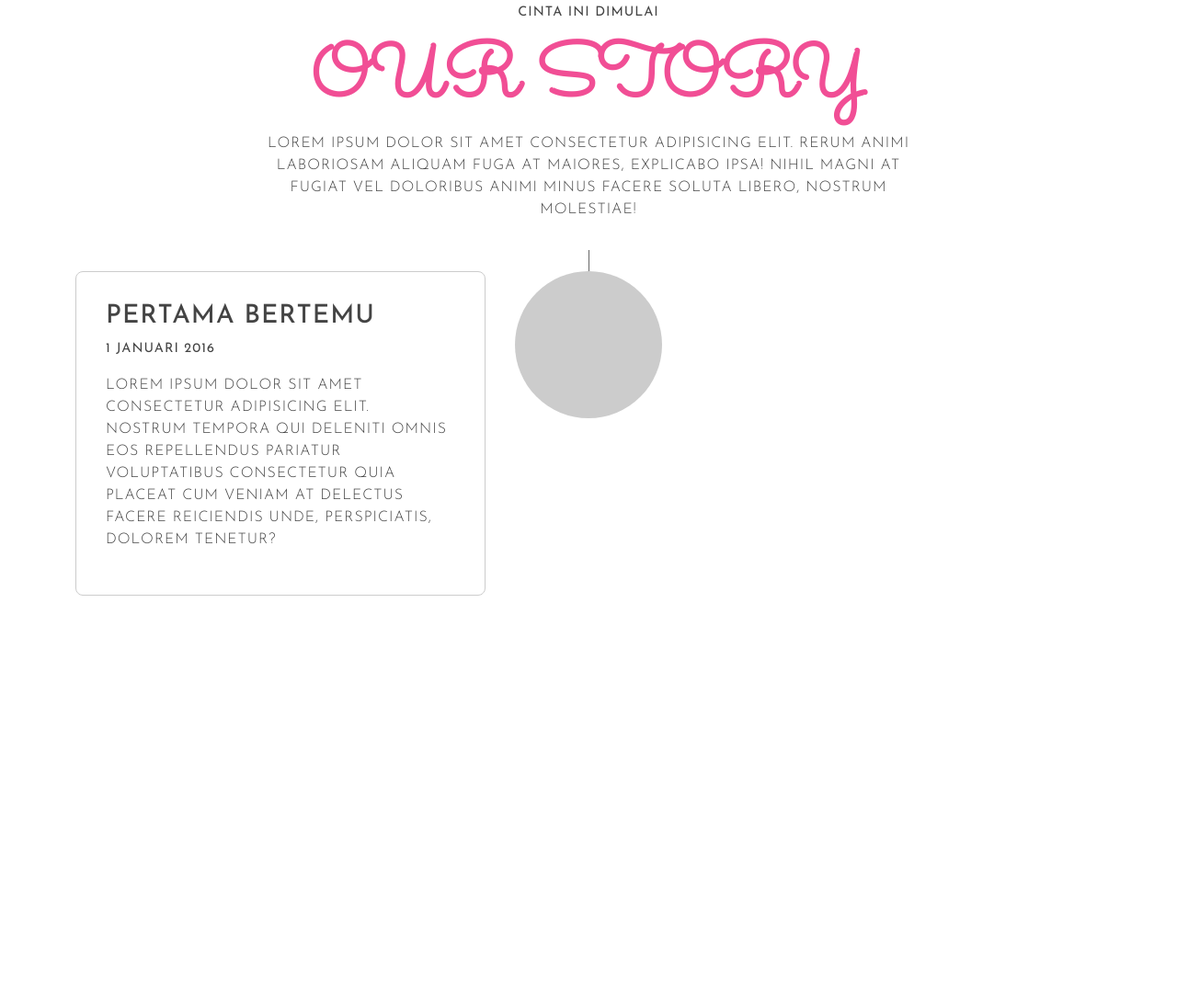
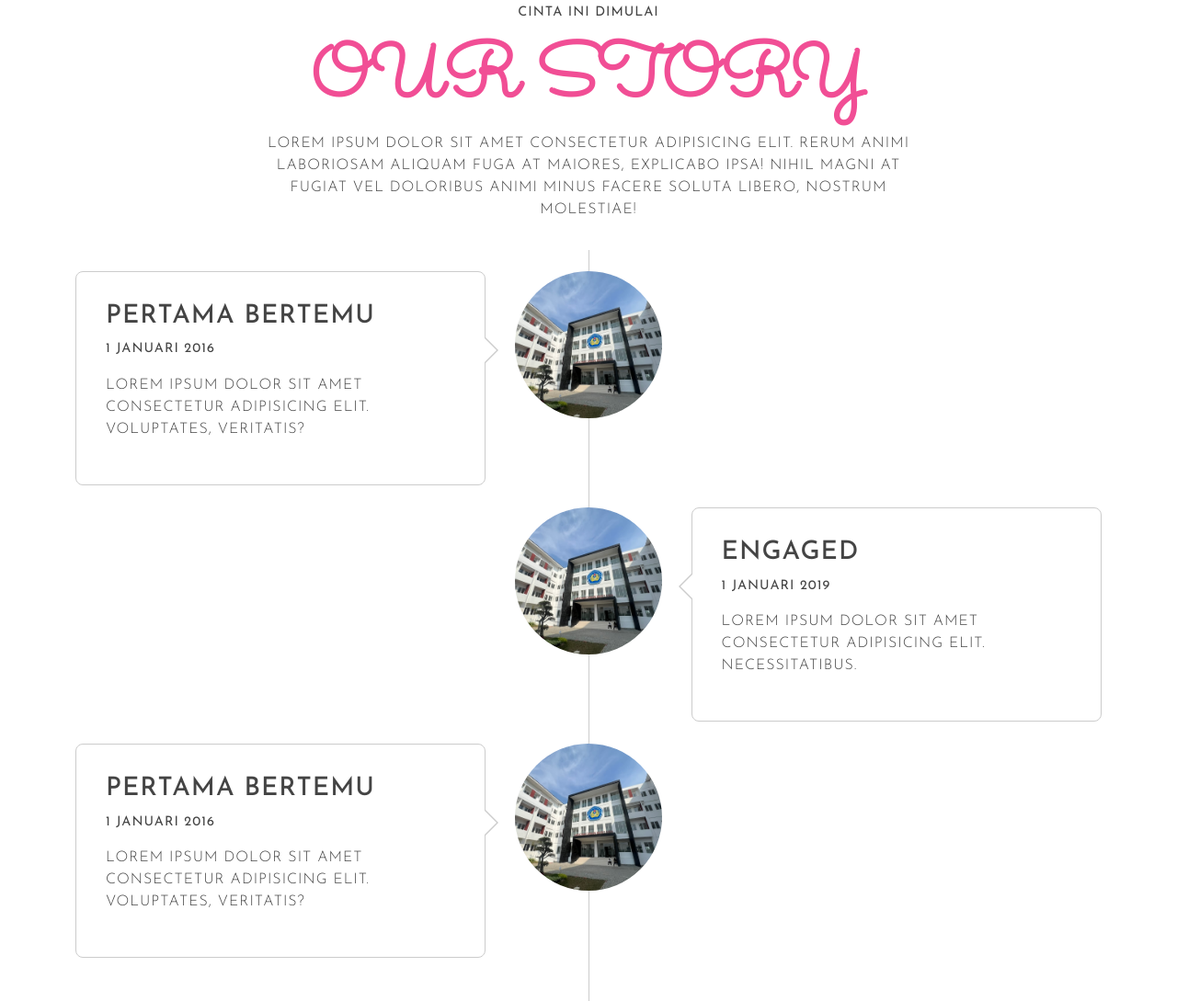
Before and after one commit to denyarsyad/wedding-anniv, a plain HTML site: page index.html in a window 1280 px wide. Shown: the part 2148-3237 px from the top of the page at 92% size. Before the commit the page ends 2940 px from the top, so only its background shows below. Drawn offline with nearby package versions, Linux system fonts and the light colour scheme.

Commit message:
Add story part 2

```diff
--- a/index.html
+++ b/index.html
@@ -131,17 +131,38 @@
           <div class="col">
             <ul class="timeline">
               <li>
-                <div class="timeline-image"></div>
+                <div class="timeline-image" style="background-image: url(img/unsika.jpg)"></div>
                 <div class="timeline-panel">
                   <div class="timeline-heading">
                     <h3>Pertama Bertemu</h3>
                     <span>1 Januari 2016</span>
                   </div>
                   <div class="timeline-body">
-                    <p>
-                      Lorem ipsum dolor sit amet consectetur adipisicing elit. Nostrum tempora qui deleniti omnis eos repellendus pariatur voluptatibus consectetur quia placeat cum veniam at delectus facere reiciendis unde, perspiciatis,
-                      dolorem tenetur?
-                    </p>
+                    <p>Lorem ipsum dolor sit amet consectetur adipisicing elit. Voluptates, veritatis?</p>
+                  </div>
+                </div>
+              </li>
+              <li class="timeline-inverted">
+                <div class="timeline-image" style="background-image: url(img/unsika.jpg)"></div>
+                <div class="timeline-panel">
+                  <div class="timeline-heading">
+                    <h3>Engaged</h3>
+                    <span>1 Januari 2019</span>
+                  </div>
+                  <div class="timeline-body">
+                    <p>Lorem ipsum dolor sit amet consectetur adipisicing elit. Necessitatibus.</p>
+                  </div>
+                </div>
+              </li>
+              <li>
+                <div class="timeline-image" style="background-image: url(img/unsika.jpg)"></div>
+                <div class="timeline-panel">
+                  <div class="timeline-heading">
+                    <h3>Pertama Bertemu</h3>
+                    <span>1 Januari 2016</span>
+                  </div>
+                  <div class="timeline-body">
+                    <p>Lorem ipsum dolor sit amet consectetur adipisicing elit. Voluptates, veritatis?</p>
                   </div>
                 </div>
               </li>
--- a/style.css
+++ b/style.css
@@ -159,7 +159,7 @@ span {
   bottom: 0;
   position: absolute;
   width: 1px;
-  background-color: #666;
+  background-color: #ccc;
   left: 50%;
 }
 
@@ -174,7 +174,7 @@ span {
   display: table;
 }
 
-.timeline::after {
+.timeline li::after {
   clear: both;
 }
 
@@ -198,7 +198,49 @@ span {
   padding: 2rem;
   position: relative;
   border-radius: 8px;
+  background-color: #fff;
 }
+
+.timeline li .timeline-panel::before {
+  content: "";
+  display: inline-block;
+  position: absolute;
+  border-top: 15px solid transparent;
+  border-left: 15px solid #ccc;
+  border-right: 0 solid #ccc;
+  border-bottom: 15px solid transparent;
+  top: 70px;
+  right: -15px;
+}
+
+.timeline li .timeline-panel::after {
+  content: "";
+  display: inline-block;
+  position: absolute;
+  border-top: 14px solid transparent;
+  border-left: 14px solid #fff;
+  border-right: 0 solid #fff;
+  border-bottom: 14px solid transparent;
+  top: 71px;
+  right: -13px;
+}
+
+.timeline li.timeline-inverted .timeline-panel {
+  float: right;
+}
+
+.timeline li.timeline-inverted .timeline-panel::before {
+  border-left-width: 0;
+  border-right-width: 15px;
+  left: -15px;
+  right: auto;
+}
+
+.timeline li.timeline-inverted .timeline-panel::after {
+  border-left-width: 0;
+  border-right-width: 14px;
+  left: -13px;
+  right: auto;
 
   /* Media Query */
   /* Laptop */
@@ -209,6 +251,35 @@ span {
 
     .simply-countdown > .simply-section {
       padding: 70px;
+    }
+
+    .timeline::before {
+      left: 60px;
+    }
+
+    .timeline li .timeline-image {
+      left: 15px;
+      margin-left: 45px;
+      top: 16px;
+    }
+
+    .timeline li .timeline-panel {
+      width: calc((100% - 200px));
+      float: right;
+    }
+
+    .timeline li .timeline-panel::before {
+      border-left-width: 0;
+      border-right-width: 15px;
+      left: -15px;
+      right: auto;
+    }
+
+    .timeline li .timeline-panel::after {
+      border-left-width: 0;
+      border-right-width: 14px;
+      left: -13px;
+      right: auto;
     }
   }
 
@@ -231,6 +302,11 @@ span {
     .sticky-top {
       overflow: hidden;
     }
+
+    .timeline li .timeline-image {
+      width: 140px;
+      height: 140px;
+    }
   }
 
   /* HP */
@@ -243,4 +319,23 @@ span {
       padding: 45px;
       margin: 3px;
     }
+
+    .timeline li .timeline-image {
+      width: 80px;
+      height: 80px;
     }
+
+    .timeline li .timeline-panel {
+      width: 65%;
+      transform: translateX(-20px);
+    }
+
+    .timeline li .timeline-panel::before {
+      top: 30px;
+    }
+
+    .timeline li .timeline-panel::after {
+      top: 31px;
+    }
+  }
+}
```
Also changed, not shown: img/unsika.jpg (added). Lines whose indentation alone changed are shown as unchanged.
